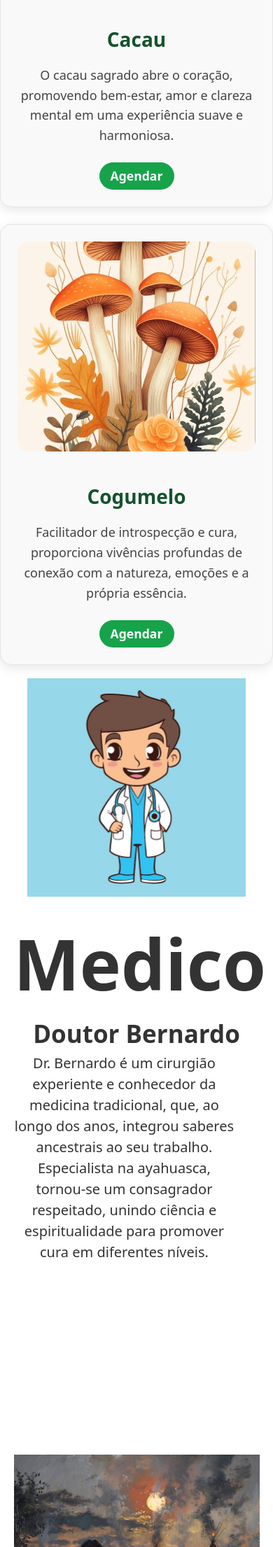
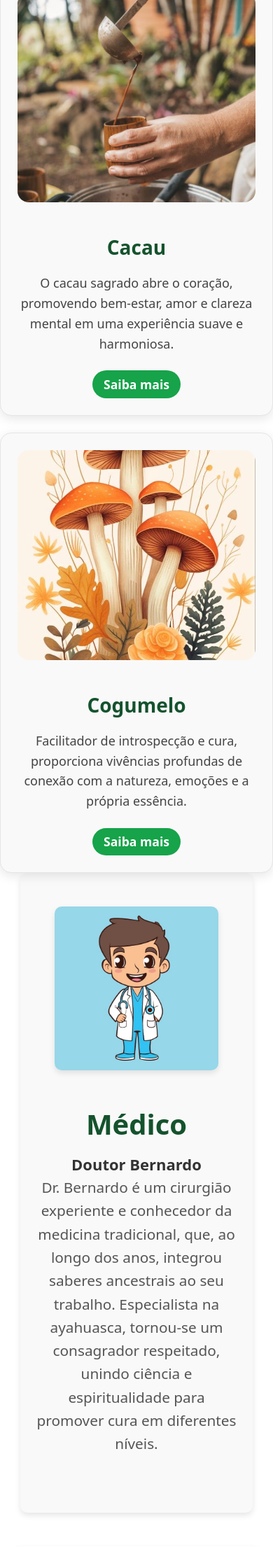
Before and after one commit to NicoDemosaS/Projeto-Medit, a Flask app: page / in a window 390 px wide. Shown: the part 3640-5850 px from the top of the page at 70% size. Run offline with Flask 3, Linux system fonts and the light colour scheme; some libraries are stand-ins or nearby versions.

Commit message:
responsividade melhorada mobile, melhorado layout desktop

```diff
--- a/static/css/index.css
+++ b/static/css/index.css
@@ -747,3 +782,157 @@
     transform: translate(-50%, -50%);
   }
 }
+
+/* Estilização para a seção do médico */
+.medico {
+    display: flex;
+    flex-direction: row;
+    align-items: center;
+    justify-content: center; /* Centraliza horizontalmente */
+    gap: 12rem; /* Aumenta a distância entre imagem e texto */
+    padding: 3rem 5%;
+    background-color: #f9f9f9;
+    border-radius: 10px;
+    box-shadow: 0 4px 8px rgba(0, 0, 0, 0.1);
+    margin-left: auto;
+    margin-right: auto;
+    max-width: 100%; /* Limita a largura para centralizar melhor */
+    width: 85%;
+}
+
+.medico-texto {
+    flex: 2; /* Aumenta a largura da parte do texto */
+    max-width: 100%; /* Limita a largura máxima do texto */
+    color: #333;
+}
+
+.medico-texto h1 {
+    font-size: 2.5rem;
+    color: #14532d;
+    margin-bottom: 1rem;
+}
+
+.medico-texto p {
+    font-size: 1.3rem;
+    line-height: 1.6;
+    color: #555;
+}
+
+.medico-imagem {
+    flex: 1;
+    max-width: 40%;
+    border-radius: 10px;
+    box-shadow: 0 4px 8px rgba(0, 0, 0, 0.1);
+}
+
+@media (max-width: 768px) {
+    .medico {
+        flex-direction: column-reverse;
+        align-items: center;
+        text-align: center;
+        gap: 20px;
+    }
+
+    .medico-imagem {
+        width: 80%;
+        max-width: 300px;
+        margin-bottom: 2rem;
+    }
+
+    .medico img {
+        width: 80%;
+        height: auto;
+    }
+
+    .medico-texto {
+        width: 100%;
+        font-size: 20px;
+        text-align: center;
+        margin-bottom: 2vh;
+    }
+
+    .depoimentos {
+        flex-direction: column;
+        gap: 20px;
+    }
+}
+
+/* Estilização para a seção de depoimentos */
+.depoimentos-section {
+    display: flex;
+    flex-direction: column;
+    align-items: center;
+    justify-content: center;
+    padding: 3rem 5%;
+    border-radius: 10px;
+}
+
+.depoimentos {
+    display: flex;
+    flex-direction: row;
+    align-items: center;
+    justify-content: center;
+    gap: 3rem; /* aumenta a distância entre vídeo e texto */
+    background-color: #ffffff;
+    border-radius: 10px;
+    box-shadow: 0 4px 8px rgba(0, 0, 0, 0.1);
+    max-width: 95%; /* aumente se quiser mais espaço */
+    width: 100%;
+    margin: 0 auto;
+    padding: 2.5rem 2rem;
+}
+
+.depoimentos-separacao {
+    flex: 1.5; /* aumente para dar mais espaço ao texto */
+    color: #333;
+    display: flex;
+    flex-direction: column;
+    justify-content: center;
+    align-items: flex-start;
+    padding-left: 2rem;
+    padding-right: 2rem;
+    max-width: 600px; /* aumenta o width do texto */
+    width: 100%;
+}
+
+.depoimentos-separacao h1 {
+    font-size: 2rem;
+    color: #14532d;
+    margin-bottom: 1rem;
+    max-width: 100%;
+    text-align: left;
+}
+
+.depoimentos-separacao p {
+    font-size: 1.125rem;
+    line-height: 1.6;
+    color: #555;
+    text-align: left;
+}
+
+.video-depoimento1 {
+    width: 100%;
+    max-width: 520px; /* aumente o tamanho da imagem/vídeo */
+    border-radius: 10px;
+    box-shadow: 0 4px 8px rgba(0, 0, 0, 0.1);
+    margin-left: 0;
+    margin-right: 0;
+}
+
+@media (max-width: 900px) {
+    .depoimentos {
+        flex-direction: column;
+        gap: 2rem;
+        padding: 2rem 1rem;
+        max-width: 98vw;
+    }
+    .depoimentos-separacao {
+        padding: 0;
+        align-items: center;
+        text-align: center;
+        max-width: 100%;
+    }
+    .video-depoimento1 {
+        max-width: 95vw;
+    }
+}
--- a/static/css/styles.css
+++ b/static/css/styles.css
@@ -344,64 +282,42 @@ header {
     box-shadow: 0 12px 40px #bbf7d0; /* Intensifica o esfumado verde no hover */
 }
 
-.medico{
+
+
+/* Estilização para a seção de depoimentos */
+.depoimentos {
     display: flex;
-    flex-direction: row;
-    justify-content: center; /* Centraliza verticalmente (caso precise) */
-    margin-top: 5%;
-    gap: 8%;
-}
-.medico img{
-    width: 518px;
-    height: 486px;
+    flex-direction: column;
+    gap: 2rem;
+    padding: 3rem 5%;
+    background-color: #ffffff;
+    border-radius: 10px;
+    box-shadow: 0 4px 8px rgba(0, 0, 0, 0.1);
 }
 
-.medico-texto{
-    width: 650px;
-    height: 686px;
-    text-align: left;
-    font-size: 30px;
-    color: var(--cor-texto);
+.depoimentos-separacao {
+    flex: 1;
+    color: #333;
 }
 
-.depoimentos{
-    display: flex;
-    flex-direction: row;
-    align-content: center;
-    align-items: center;
-    justify-content: center; /* Centraliza verticalmente (caso precise) */
-    width: 100%;
-    gap: 6%;
-    margin-top: 3%;
-
+.depoimentos-separacao h1 {
+    font-size: 2rem;
+    color: #14532d;
+    margin-bottom: 1rem;
 }
 
-@media (max-width: 768px) {
-    .medico {
-        flex-direction: column-reverse;
-        align-items: center;
-        text-align: center;
-        gap: 20px;
-    }
-
-    .medico img {
-        width: 80%;
-        height: auto;
-    }
-
-    .medico-texto {
-        width: 90%;
-        font-size: 20px;
-        text-align: center;
-        margin-bottom: 8vh;
-    }
-
-    .depoimentos {
-        flex-direction: column;
-        gap: 20px;
-    }
+.depoimentos-separacao p {
+    font-size: 1.125rem;
+    line-height: 1.6;
+    color: #555;
 }
 
+.video-depoimento1 {
+    width: 100%;
+    max-width: 600px;
+    border-radius: 10px;
+    box-shadow: 0 4px 8px rgba(0, 0, 0, 0.1);
+}
 
 .depoimentos-separacao{
     width: 600px;
--- a/templates/index.html
+++ b/templates/index.html
@@ -24,7 +24,7 @@
     </header>
 
     <section class="slider">
-        <h1 class="slide-text">Bem-vindo ao Espaço Medit</h1>
+        <h1 class="slide-text">Teste</h1>
         <div class="slider-content">
             <img src="{{ url_for('static', filename='assets/espacomedit.jpeg') }}" class="slide" alt="Slide 1">
             <img src="{{ url_for('static', filename='assets/medite9.jpeg') }}" class="slide" alt="Slide 2">
@@ -35,8 +35,8 @@
 
     <section class="introducao">
         <div class="texto">
-            <h1 class="text-[5px] font-bold md:text-[40px] font-bold">Conecte-se com sua essencia</h1>
-            <p class="text-[0px] md:text-[30px]">Em um ambiente de tranquilidade e harmonia, nosso espaço é dedicado a proporcionar uma jornada de autoconhecimento e cura profunda. Cada cerimônia é conduzida por mestres experientes, que guiarão sua conexão com o sagrado e a sabedoria ancestral.</p>
+            <h1 class="text-[45px] font-bold md:text-[45px] font-bold">Conecte-se com sua essencia</h1>
+            <p class="texto">Em um ambiente de tranquilidade e harmonia, nosso espaço é dedicado a proporcionar uma jornada de autoconhecimento e cura profunda. Cada cerimônia é conduzida por mestres experientes, que guiarão sua conexão com o sagrado e a sabedoria ancestral.</p>
             <a href="{{ url_for('static', filename='agenda.html') }}" class="botao">
                 Agende sua experiência
             </a>
@@ -91,7 +91,7 @@
                 </div>
                 <h2>Ayahuasca</h2>
                 <p>Uma medicina ancestral utilizada para expansão da consciência e autoconhecimento, guiando a jornada espiritual com profundidade e conexão.</p>
-                <a href="/agenda" class="cerimonia-botao">Agendar</a>
+                <a href="/agenda" class="cerimonia-botao">Saiba mais</a>
             </div>
             <div class="cerimonia-coluna card-desenvolvimento cerimonia-card-cacau">
                 <div class="cerimonia-img-wrapper">
@@ -99,7 +99,7 @@
                 </div>
                 <h2>Cacau</h2>
                 <p>O cacau sagrado abre o coração, promovendo bem-estar, amor e clareza mental em uma experiência suave e harmoniosa.</p>
-                <a href="/agenda" class="cerimonia-botao">Agendar</a>
+                <a href="/agenda" class="cerimonia-botao">Saiba mais</a>
             </div>
             <div class="cerimonia-coluna card-desenvolvimento cerimonia-card-cogumelo">
                 <div class="cerimonia-img-wrapper">
@@ -107,7 +107,7 @@
                 </div>
                 <h2>Cogumelo</h2>
                 <p>Facilitador de introspecção e cura, proporciona vivências profundas de conexão com a natureza, emoções e a própria essência.</p>
-                <a href="/agenda" class="cerimonia-botao">Agendar</a>
+                <a href="/agenda" class="cerimonia-botao">Saiba mais</a>
             </div>
         </div>
     </section>
@@ -115,14 +115,14 @@
     <!-- Area de Apresentacao do Medico, construir CSS-->
     <section class="medico">
         <div class="medico-texto">
-            <h1 class="text-[100px] font-bold">Medico</h1>
-            <h1 class="text-[35px] font-semibold">Doutor Bernardo</h1>
+            <h1 class="text-[40px] md:text-[100px] font-bold leading-tight">Médico</h1>
+            <h2 class="text-[22px] md:text-[35px] font-semibold mt-2">Doutor Bernardo</h2>
             <p class="medico-texto">Dr. Bernardo é um cirurgião experiente e conhecedor da medicina tradicional, que, ao longo dos anos, integrou saberes ancestrais ao seu trabalho. Especialista na ayahuasca, tornou-se um consagrador respeitado, unindo ciência e espiritualidade para promover cura em diferentes níveis.</p>
         </div>
         <img src="{{ url_for('static', filename='assets/medico.jpg') }}" alt="Medico" class="medico-imagem">
     </section>
     <!-- Area de Depoimentos, construir CSS-->
-    <section>
+    <section class="depoimentos-section">
         <div class="depoimentos">
             <video src="{{ url_for('static', filename='assets/videoteste.mp4') }}" class="video-depoimento1"></video>
             <div class="depoimentos-separacao">
```
Also changed, not shown: other parts of static/css/index.css (+125 -90 lines), other parts of static/css/styles.css (+0 -62 lines), static/js/script.js (+24 -38 lines).
